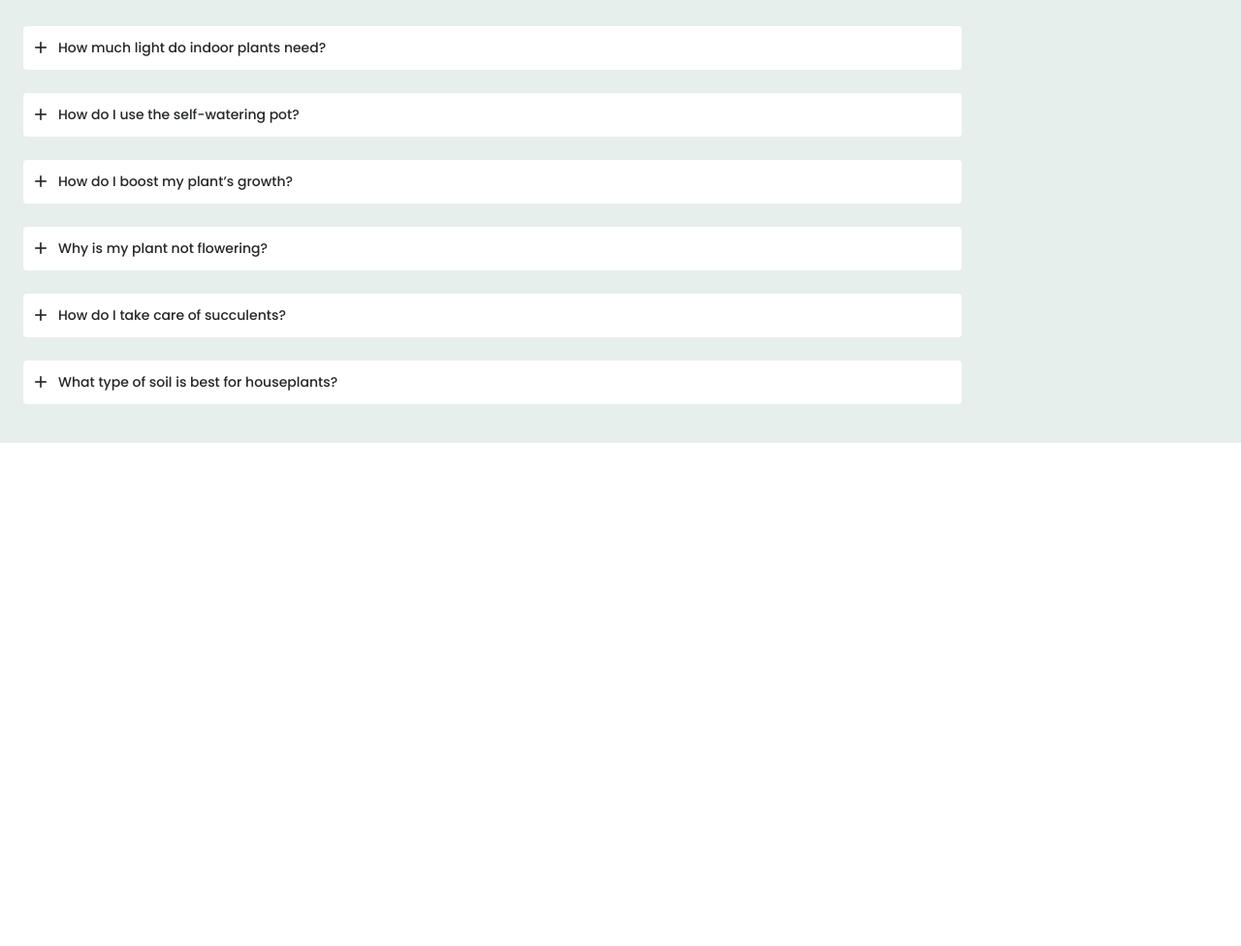
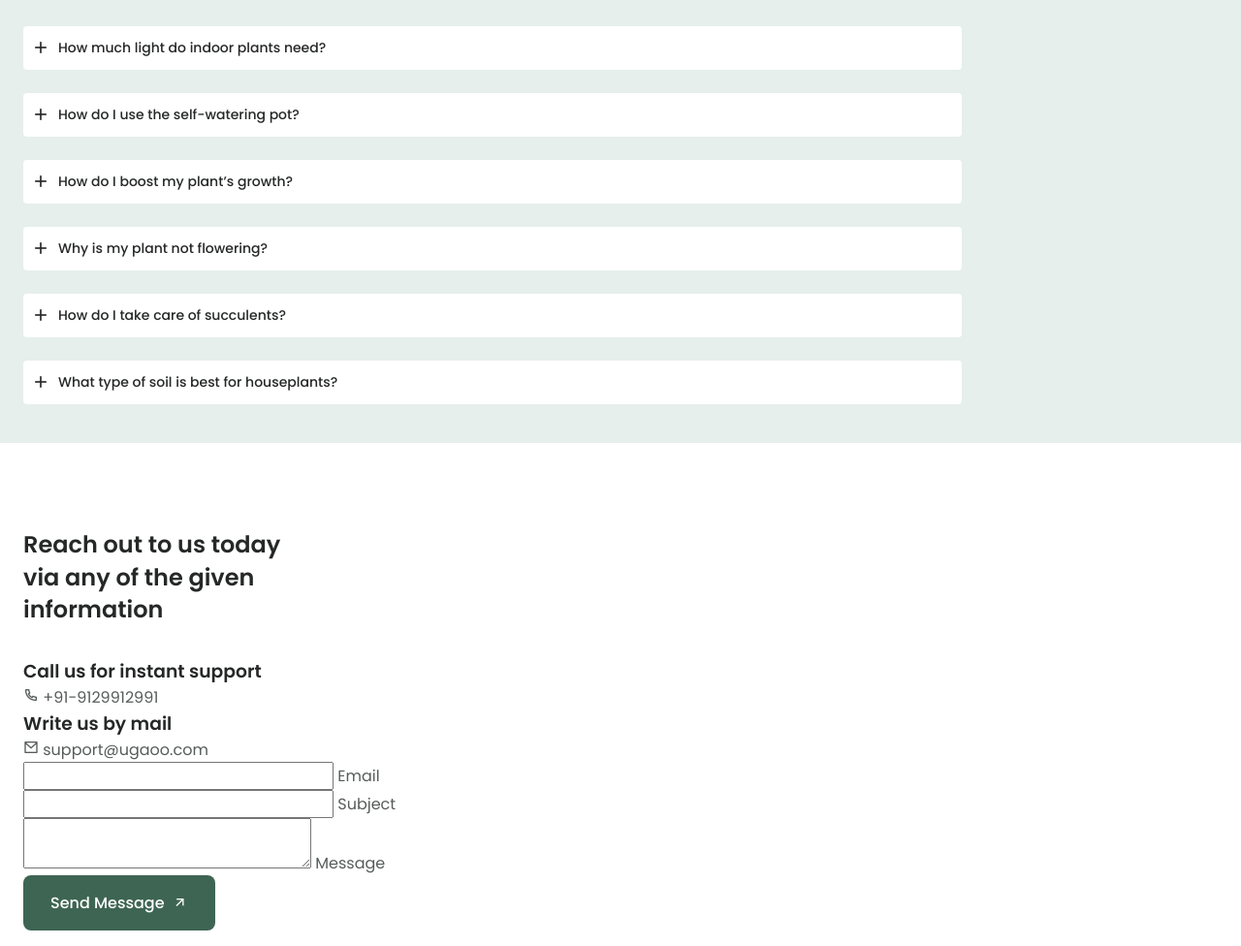
Before and after one commit to Amit-Patra-04/Plants-Store-Ugaoo-FW-, a plain HTML site: page index.html in a window 1280 px wide. Shown: the part 3743-4719 px from the top of the page at 97% size. Before the commit the page ends 4200 px from the top, so only its background shows below. Drawn offline with nearby package versions, Linux system fonts and the light colour scheme.

Commit message:
Contact Section

```diff
--- a/index.html
+++ b/index.html
@@ -377,6 +377,59 @@
             </div>
         </div>
     </section>
+
+    <!--==================== CONTACT ====================-->
+    <section class="contact section container" id="contact">
+        <div class="contact__container grid">
+            <div class="contact__box">
+                <h2 class="section__title">
+                    Reach out to us today <br> via any of the given <br> information
+                </h2>
+
+                <div class="contact__data">
+                    <div class="contact__information">
+                        <h3 class="contact__subtitle">Call us for instant support</h3>
+                        <span class="contact__description">
+                            <i class="ri-phone-line contact__icon"></i>
+                            +91-9129912991
+                        </span>
+                    </div>
+
+                    <div class="contact__information">
+                        <h3 class="contact__subtitle">Write us by mail</h3>
+                        <span class="contact__description">
+                            <i class="ri-mail-line contact__icon"></i>
+                            support@ugaoo.com
+                        </span>
+                    </div>
+                </div>
+            </div>
+
+            <form action="" class="contact__form">
+                <div class="contact__inputs">
+                    <div class="contact__content">
+                        <input type="email" placeholder=" " class="contact__input">
+                        <label for="" class="contact__label">Email</label>
+                    </div>
+
+                    <div class="contact__content">
+                        <input type="text" placeholder=" " class="contact__input">
+                        <label for="" class="contact__label">Subject</label>
+                    </div>
+
+                    <div class="contact__content contact__area">
+                        <textarea name="message" placeholder=" " class="contact__input"></textarea>
+                        <label for="" class="contact__label">Message</label>
+                    </div>
+                </div>
+
+                <button class="button button--flex">
+                    Send Message
+                    <i class="ri-arrow-right-up-line button__icon"></i>
+                </button>
+            </form>
+        </div>
+    </section>
 </main>
 
 
```
